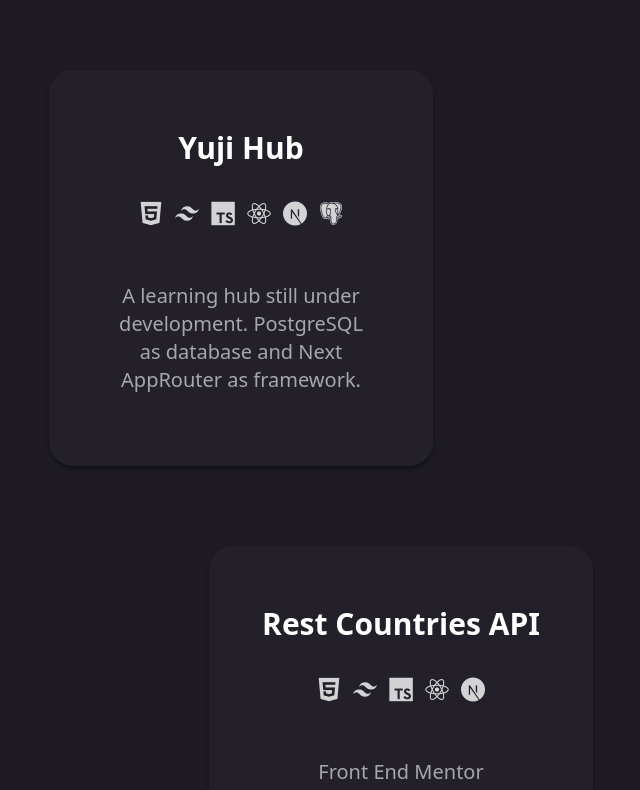
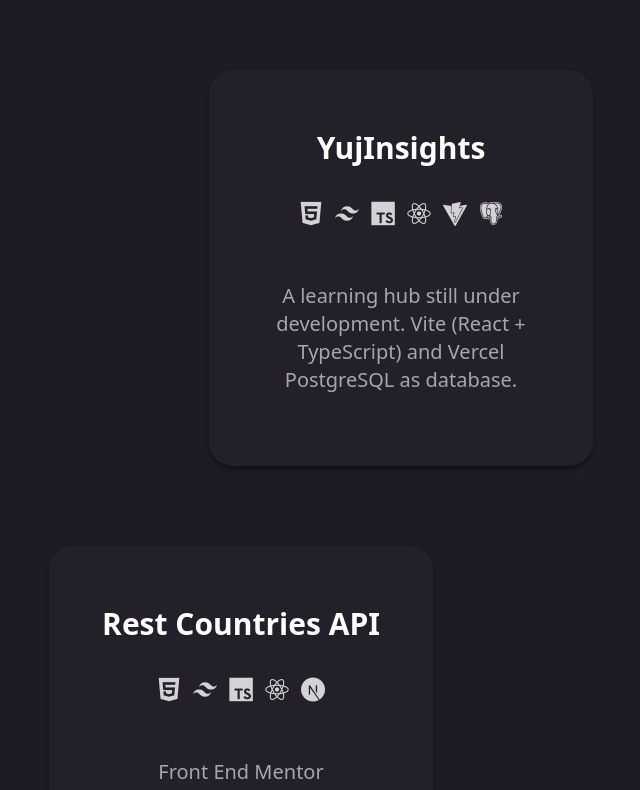
Before and after one commit to douglasyabuki/Portfolio, a React (Vite) app: page / in a window 1280 px wide. Shown: the part 6620-7410 px from the top of the page, without its empty margins (319-959 px from the left). Built offline with nearby package versions, Linux system fonts and the light colour scheme; a web font is replaced by a local one.

Commit message:
Add: YujInsights to projects

```diff
--- a/src/components/main-view/projects/project-cards/project-list/project-list.ts
+++ b/src/components/main-view/projects/project-cards/project-list/project-list.ts
@@ -4,18 +4,18 @@ import { IProject } from '../../../../../interfaces/IProject';
 // Exports the list of projects to Projects.tsx
 export const projectList: IProject[] = [
   {
-    id: 0,
-    name: 'Yuji Hub',
+    id: 1,
+    name: 'YujInsights',
     description:
-      'A learning hub still under development. PostgreSQL as database and Next AppRouter as framework.',
-    imageSrc: '/proj-yujihub.jpg',
-    imageAlt: 'Screenshot of my Yuji Hub project',
-    url: 'https://yuji-hub.vercel.app/',
-    gitUrl: 'https://github.com/douglasyabuki/yuji-hub',
-    techs: ['HTML5', 'Tailwind', 'TypeScript', 'React', 'NextJS', 'PostgreSQL'],
+      'A learning hub still under development. Vite (React + TypeScript) and Vercel PostgreSQL as database.',
+    imageSrc: '/proj-yujinsights.jpg',
+    imageAlt: 'Screenshot of my YujInsights project',
+    url: 'https://yujinsights.vercel.app/',
+    gitUrl: 'https://github.com/douglasyabuki/yujinsights',
+    techs: ['HTML5', 'Tailwind', 'TypeScript', 'React', 'Vite', 'PostgreSQL'],
   },
   {
-    id: 1,
+    id: 2,
     name: 'Rest Countries API',
     description:
       'Front End Mentor challenge built in Next (AppRouter) and deployed on Vercel. Includes mock API response. There is a hidden game in this project.',
@@ -26,7 +26,7 @@ export const projectList: IProject[] = [
     techs: ['HTML5', 'Tailwind', 'TypeScript', 'React', 'NextJS'],
   },
   {
-    id: 2,
+    id: 3,
     name: 'Portfolio',
     description:
       'A portfolio website made with React + TypeScript + Tailwind made with Vite and deployed on Vercel',
@@ -37,7 +37,7 @@ export const projectList: IProject[] = [
     techs: ['HTML5', 'Tailwind', 'TypeScript', 'React', 'Vite'],
   },
   {
-    id: 3,
+    id: 4,
     name: 'Netflix Clone',
     description:
       "Legally cloning Netflix's website with React + TypeScript + Tailwind on Vite. Consuming API from themoviedb.org.",
@@ -48,7 +48,7 @@ export const projectList: IProject[] = [
     techs: ['HTML5', 'Tailwind', 'TypeScript', 'React', 'Vite'],
   },
   {
-    id: 4,
+    id: 5,
     name: 'Sudoku Solver',
     description: 'React + TypeScript sudoku solver app using Next.js. Fetches data from own API.',
     imageSrc: '/proj-sudoku.jpg',
@@ -58,7 +58,7 @@ export const projectList: IProject[] = [
     techs: ['HTML5', 'CSS3', 'TypeScript', 'React', 'NextJS'],
   },
   {
-    id: 5,
+    id: 6,
     name: 'Memory Game',
     description: 'A React + TypeScript memory game using Vite.',
     imageSrc: '/proj-memory.jpg',
@@ -68,7 +68,7 @@ export const projectList: IProject[] = [
     techs: ['HTML5', 'CSS3', 'TypeScript', 'React', 'Vite'],
   },
   {
-    id: 6,
+    id: 7,
     name: 'Tic tac toe',
     description: 'A simple React + TypeScript Tic-Tac-Toe game using Vite.',
     imageSrc: '/proj-tic.jpg',
@@ -78,7 +78,7 @@ export const projectList: IProject[] = [
     techs: ['HTML5', 'CSS3', 'TypeScript', 'React', 'Vite'],
   },
   {
-    id: 7,
+    id: 8,
     name: 'Todo list',
     description: 'The classic todo list using React + TypeScript and Vite.',
     imageSrc: '/proj-todo.jpg',
@@ -88,7 +88,7 @@ export const projectList: IProject[] = [
     techs: ['HTML5', 'CSS3', 'TypeScript', 'React', 'Vite'],
   },
   {
-    id: 8,
+    id: 9,
     name: 'Rock Paper Scissors Lizard & Spock',
     description: 'Game suggested by Sheldon (Big Bang Theory) built in Angular.',
     imageSrc: '/proj-rock.jpg',
```
Also changed, not shown: public/proj-yujinsights.jpg (added).
